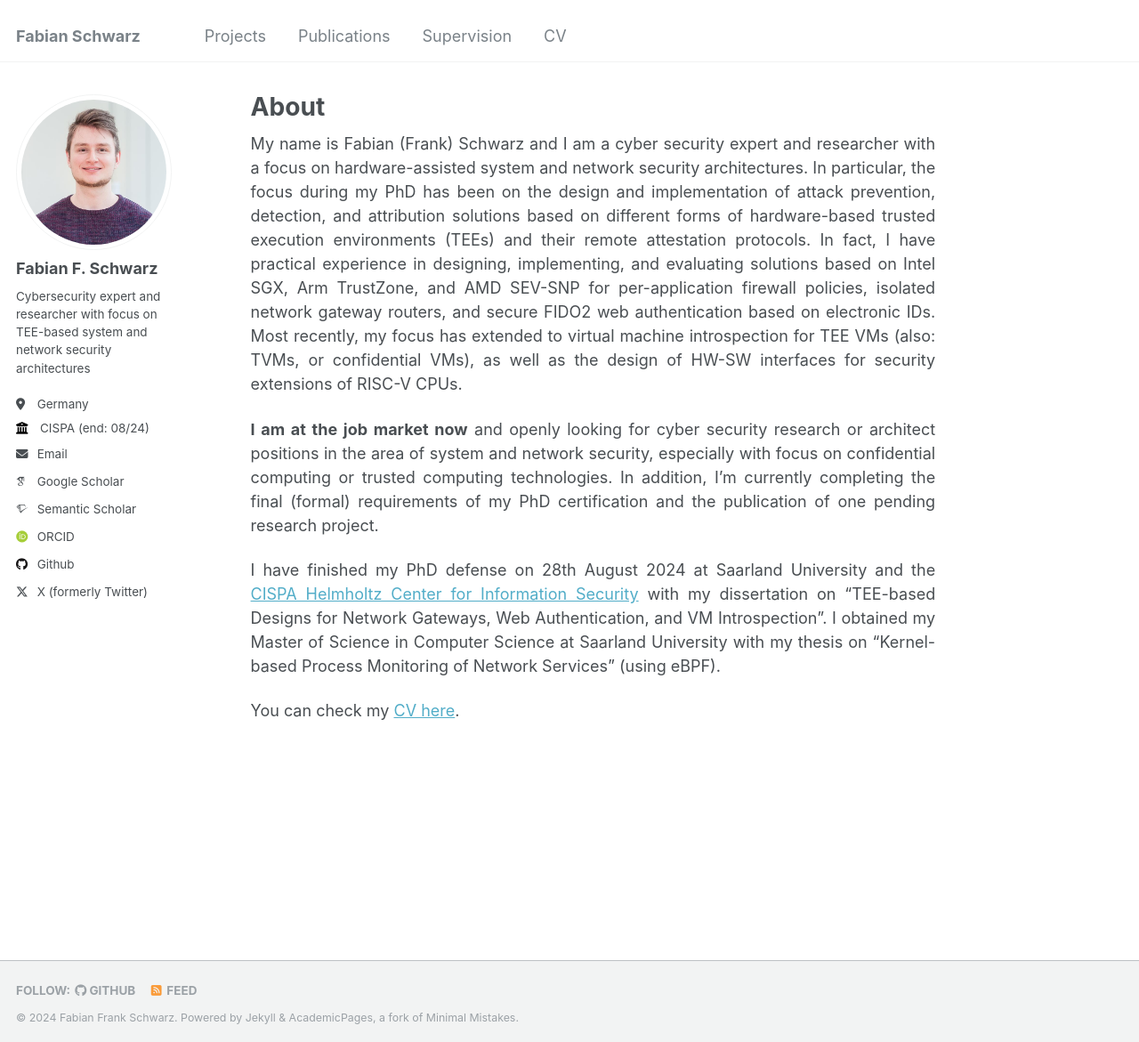
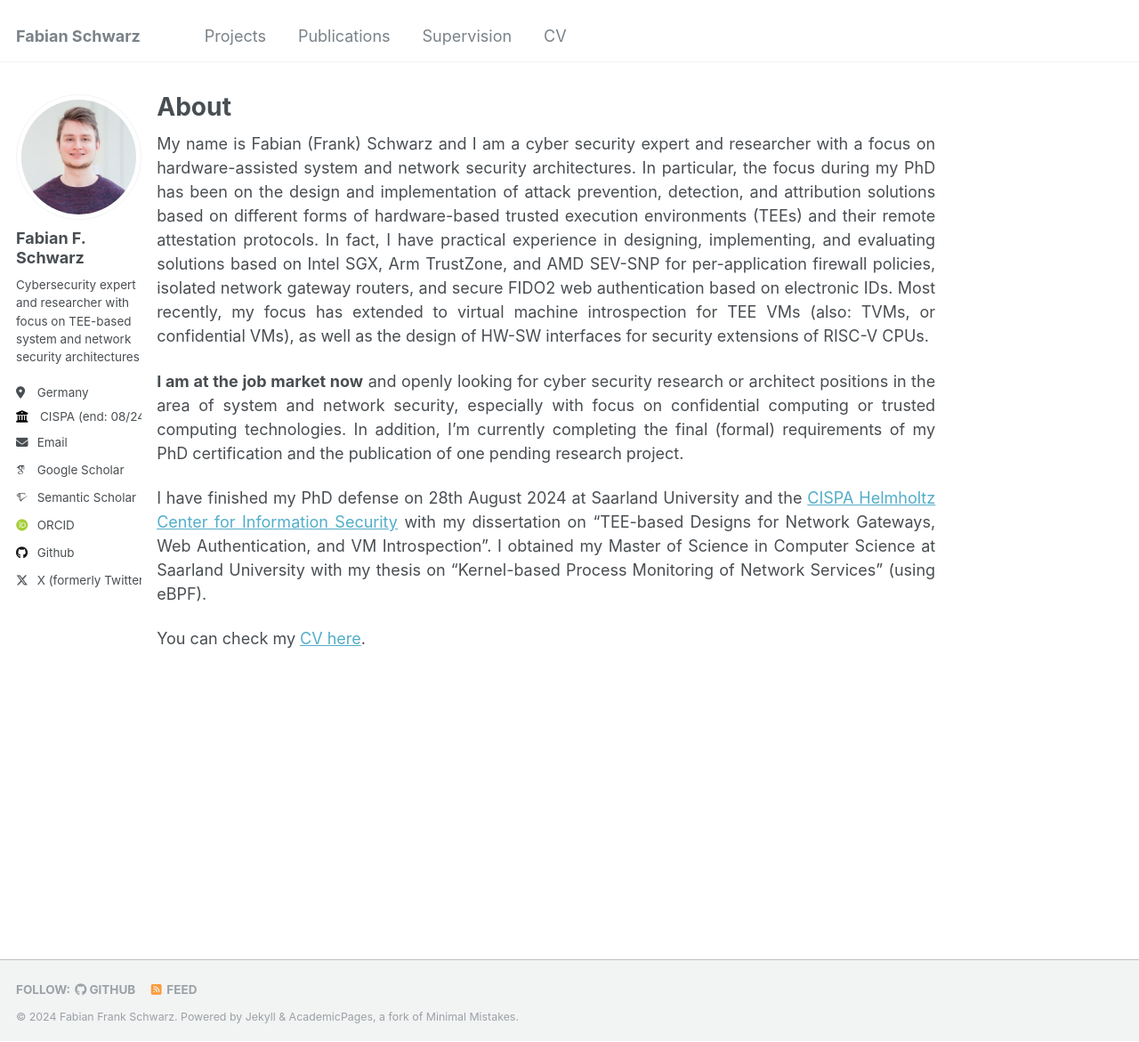
Before and after one commit to fa-schwarz/fa-schwarz.github.io, a Jekyll site: the page built from _pages/about.md, in a window 1280 px wide and 1171 px high. Shown: the whole window at 89% size. Built offline with Jekyll 4.4.1, drawn with Linux system fonts in a browser that asks for light colours; some web fonts are replaced.

Commit message:
Experimenting with widths

```diff
--- a/_sass/_page.scss
+++ b/_sass/_page.scss
@@ -18,8 +18,8 @@
 
 .page {
   @include breakpoint($large) {
-    @include span(10 of 12 last);
-    @include prefix(0.5 of 12);
+    @include span(11.5 of 12 last);
+    @include prefix(1 of 12);
     @include suffix(2 of 12);
   }
 
--- a/_sass/_sidebar.scss
+++ b/_sass/_sidebar.scss
@@ -21,7 +21,7 @@
   }
 
   @include breakpoint($large) {
-    @include span(2 of 12);
+    @include span(1.5 of 12);
     opacity: 1;
     -webkit-transition: opacity 0.2s ease-in-out;
             transition: opacity 0.2s ease-in-out;
--- a/_sass/_variables.scss
+++ b/_sass/_variables.scss
@@ -47,7 +47,7 @@ $masthead-height            : 70px;
 
 /* Sidebar properties */
 $sidebar-screen-min-width   : 1025px;
-$sidebar-link-max-width     : 180px;
+$sidebar-link-max-width     : 250px;
 
 
 
```
